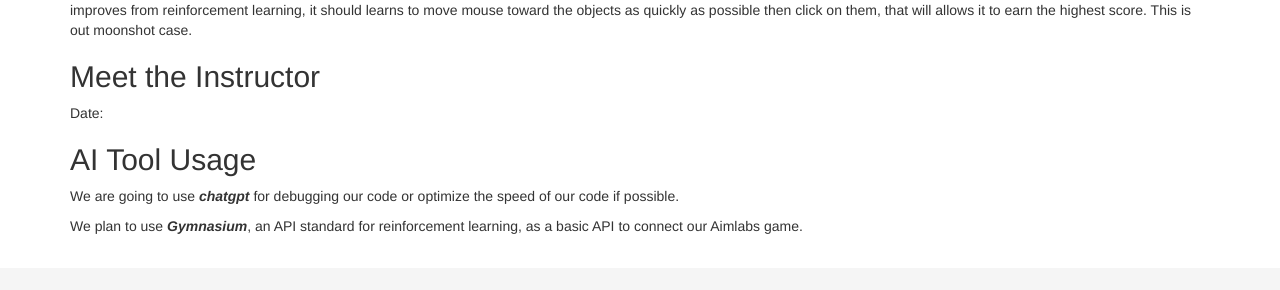
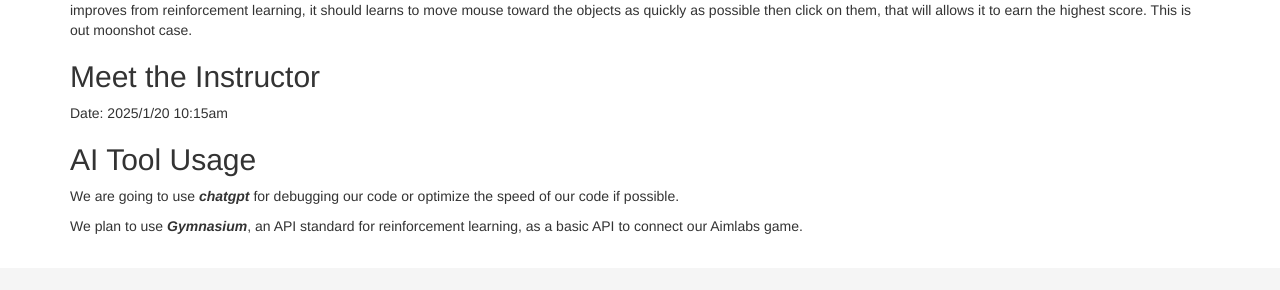
Before and after one commit to Mr-Lyson/Aimlabs_100K, a Jekyll site: the page built from docs/proposal.md, in a window 1280 px wide. Shown: the part 572-862 px from the top of the page. Built offline with Jekyll 4.4.1, drawn with Linux system fonts in a browser that asks for light colours.

Commit message:
Update proposal.md
update meeting time

```diff
--- a/docs/proposal.md
+++ b/docs/proposal.md
@@ -19,7 +19,7 @@ Aimlabs is a fps training game. During the game, multiple objects will appears o
 Since scores are all what AI care about, the higher score AI can earn, the better it performs. We expect our AI can only move randomly at the beginning of project. However, as it improves from reinforcement learning, it should learns to move mouse toward the objects as quickly as possible then click on them, that will allows it to earn the highest score. This is out moonshot case.
 
 ## Meet the Instructor
-Date:
+Date: 2025/1/20 10:15am
 
 ## AI Tool Usage
 We are going to use ***chatgpt*** for debugging our code or optimize the speed of our code if possible.
```
